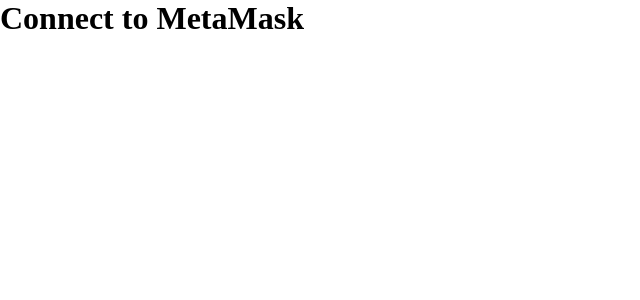
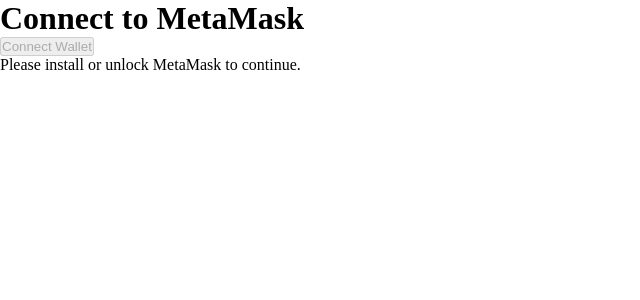
Before and after one commit to Surjendu-kar/CryptoFlip, a React (Vite) app: page / in a window 1280 px wide. Shown: the top 300 px of the page, without its empty margins (0-640 px from the left). Built offline with nearby package versions, Linux system fonts and the light colour scheme.

Commit message:
feat: add MetaMaskConnector component for wallet connection

```diff
--- a/src/App.tsx
+++ b/src/App.tsx
@@ -1,4 +1,5 @@
 import React, { useState } from "react";
+import MetaMaskConnector from "./MetaMaskConnector";
 
 const App: React.FC = () => {
   const [walletAddress, setWalletAddress] = useState<string>("");
@@ -15,6 +16,10 @@
     <div className="App">
       <header className="App-header">
         <h1>Connect to MetaMask</h1>
+        <MetaMaskConnector
+          onConnect={handleConnect}
+          onDisconnect={handleDisconnect}
+        />
       </header>
     </div>
   );
--- /dev/null
+++ b/src/MetaMaskConnector.tsx
@@ -0,0 +1,76 @@
+import React, { useState, useEffect } from "react";
+
+interface EthereumProvider {
+  isMetaMask?: boolean;
+  request: (args: { method: string; params?: unknown[] }) => Promise<unknown>;
+}
+
+declare global {
+  interface Window {
+    ethereum?: EthereumProvider;
+  }
+}
+
+interface MetaMaskConnectorProps {
+  onConnect: (address: string) => void;
+  onDisconnect: () => void;
+}
+
+const MetaMaskConnector: React.FC<MetaMaskConnectorProps> = ({
+  onConnect,
+  onDisconnect,
+}) => {
+  const [metamaskAvailable, setMetamaskAvailable] = useState<boolean>(false);
+  const [isConnected, setIsConnected] = useState<boolean>(false);
+
+  const connectWalletHandler = async (): Promise<void> => {
+    if (!isConnected) {
+      if (window.ethereum && window.ethereum.isMetaMask) {
+        try {
+          const accounts = (await window.ethereum.request({
+            method: "eth_requestAccounts",
+          })) as string[];
+          const account = accounts[0];
+          console.log("Address", account);
+
+          onConnect(account);
+          setIsConnected(true);
+        } catch (error) {
+          console.error("Error connecting to MetaMask:", error);
+          setIsConnected(false);
+        }
+      } else {
+        console.error("Please install MetaMask.");
+        setIsConnected(false);
+      }
+    } else {
+      onDisconnect();
+      setIsConnected(false);
+    }
+  };
+
+  useEffect(() => {
+    const checkMetaMask = setInterval(() => {
+      if (window.ethereum && window.ethereum.isMetaMask) {
+        console.log("MetaMask Detected!");
+        setMetamaskAvailable(true);
+        clearInterval(checkMetaMask);
+      }
+    }, 100);
+
+    return () => clearInterval(checkMetaMask);
+  }, []);
+
+  return (
+    <div>
+      <button onClick={connectWalletHandler} disabled={!metamaskAvailable}>
+        {isConnected ? "Disconnect Wallet" : "Connect Wallet"}
+      </button>
+      {!metamaskAvailable && (
+        <p>Please install or unlock MetaMask to continue.</p>
+      )}
+    </div>
+  );
+};
+
+export default MetaMaskConnector;
```
